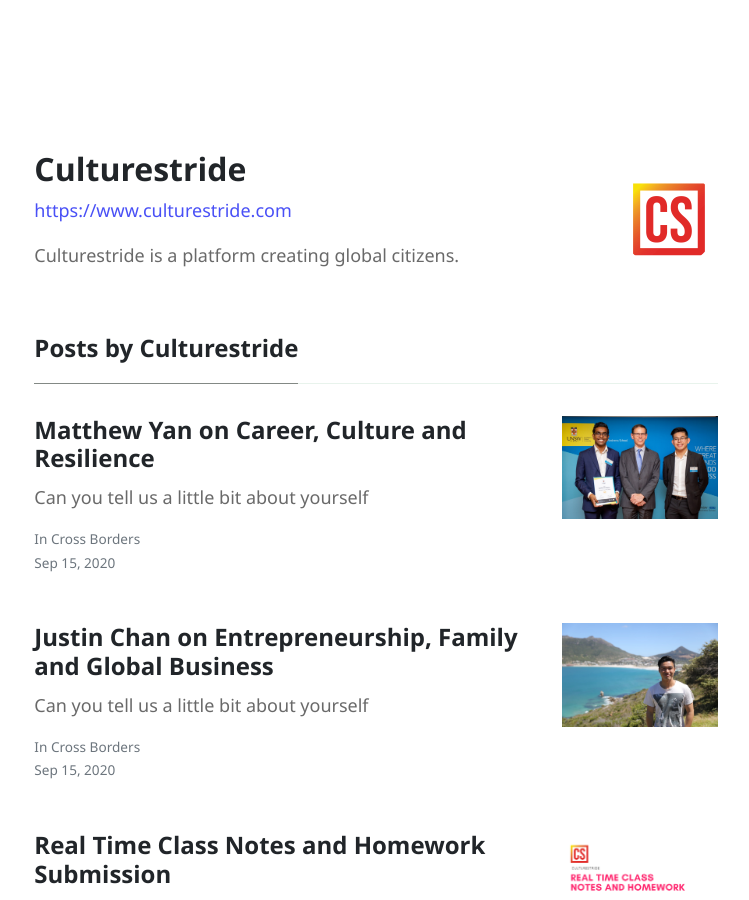
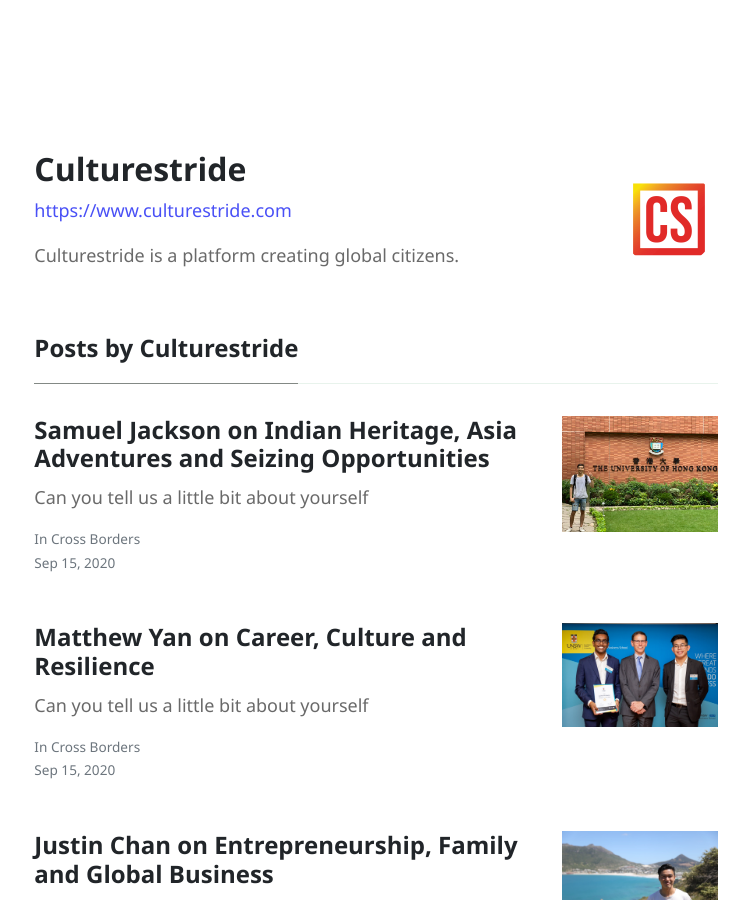
Before and after one commit to michaelliangau/culturestridethink, a Jekyll site: the page built from _pages/author-culturestride.html, in a window 1280 px wide and 900 px high. Shown: the whole window, without its empty margins (264-1013 px from the left). Built offline with Jekyll 4.4.1, drawn with Linux system fonts in a browser that asks for light colours; nearby versions of some CDN libraries; some of the changed lines change nothing that is shown; some of the changed text lies outside the part shown.

Commit message:
sam jackson done and footer editted

```diff
--- a/_layouts/default.html
+++ b/_layouts/default.html
@@ -103,12 +103,8 @@
                 </div>
                 <div>
 
-                    <a href="https://culturestride.com/contact" target="_blank">Contact</a>
                     <a style="margin-left:16px" href="https://culturestride.typeform.com/to/fkT8OF" target="_blank">For
                         Teachers</a>
-                    <a style="margin-left:16px" href="https://culturestride.com/payment">Payment</a>
-                    <a style="margin-left:16px" href="https://culturestride.com/classroom">Classroom</a>
-                    <a style="margin-left:16px" href="http://eepurl.com/gXN0lH">Join Mailing List</a>
 
                 </div>
             </div>
--- /dev/null
+++ b/_posts/2020-09-15-samuel-jackson.md
@@ -0,0 +1,39 @@
+---
+layout: post
+title:  "Samuel Jackson on Indian Heritage, Asia Adventures and Seizing Opportunities"
+categories: [Cross Borders]
+image: think/assets/images/samuel-jackson-1.jpeg
+author: culturestride
+tags: []
+---
+
+
+### Can you tell us a little bit about yourself
+
+My name is Sam and I am currently studying a Bachelor of Laws (Honours) with a Bachelor of Music (Composition) at UNSW, Sydney. I recently spent a year abroad studying in Hong Kong and Singapore on a New Colombo Plan Scholarship, and managed to travel extensively throughout the Asia-Pacific region, including through China, Vietnam and Cambodia to name a few. I met some amazing new friends, ate some great food, and learnt more about the wonderful region that Australia is situated in. When I am not studying or travelling, you can find me volunteering as a lifesaver on one of Sydney’s most famous beaches or sitting at the piano improvising and writing my own music!
+
+### Paint a picture for us on your experience growing up
+
+I was originally born in the UK but moved to Brisbane, Australia when I was three years old. Brisbane was a great place to grow up. There are so many parks and a real outdoor culture, which has inspired my love of the outdoors today. At the age of ten, my family and I moved to Sydney, Australia where I have been ever since. Despite having moved around quite a bit, Sydney is where I call home now.
+
+### What are your life and career ambitions?
+
+I am looking forward to beginning my career as a commercial lawyer in Sydney. I am interested in practicing within the area of competition or technology law. My interest in this area has definitely been nurtured by the subjects that I studied overseas at Hong Kong and Singapore, and through my experience as a paralegal over the last few years. Nonetheless, I look forward to continuing to play music and I intend to keep composing on the side.
+
+### What does culture mean to you and why are you learning Cantonese?
+
+Understanding my own culture has always been an important part of my life. My grandparents immigrated from India to Canada when they were 20 years old and I have always been fascinated about their experiences growing up as one of the only Indian families in Canada. It has always been important for me to understand their experiences and learn more about my Indian heritage. I am intrigued by the fact that my grandparents had an arranged marriage before they were even twenty and moved to Canada by themselves at such a young age. Nonetheless, despite the challenges that they faced, my grandparents thrived in Canada - my Nanaji (my grandmother) as a social worker; and my Papaji (my grandfather) as a secondary school teacher.
+
+I began learning Cantonese when I arrived in Hong Kong and believed it would be a great way to learn more about Chinese culture in Hong Kong. I wanted to be able to interact with the locals in a more culturally nuanced manner and better immerse myself in the country that I was living in on exchange. Whilst learning Cantonese was certainly a challenge, particularly coming from a background where I only speak English, I thoroughly enjoyed the experience and even built up the confidence to have some short conversations with the locals in Hong Kong. I even attempted to order my fruit and vegetables from the local wet market in Cantones (where English was not spoken), although this was certainly a challenging experience, and one that resulted in me later returning to the supermarket to buy the correct fruit and vegetables after ordering the wrong ones!
+
+### What has been the most important factor in achieving the success you’ve had?
+
+With every opportunity that I have been given, I have always worked hard and made the most of the opportunity and the learning experience. It is important to approach everything with an open mind and to do your best.
+
+### What is one piece of advice you’d share to anyone who wants to become more like you?
+
+I believe it is so important to take advantage of every opportunity that is given to you. For me, I have had the opportunity to involve myself in a variety of work opportunities and a multitude of extra-curricular activities whilst studying at university. These have undoubtedly enabled me to develop important life skills and experiences. I have also taken advantage of opportunities that have challenged me, both personally, emotionally and mentally, including living overseas in two foreign countries on exchange. However, I have found that the most challenging experiences provide the best opportunities to grow personally. In essence, every opportunity provides an opportunity to grow and develop. You never know where it may lead you!
+
+<span style="text-align:center">
+<img style="max-height:500px" src="../../think/assets/images/samuel-jackson-2.jpeg" alt="Samuel Jackson"/>
+</span>
```
Also changed, not shown: think/assets/images/samuel-jackson-1.jpeg (added), think/assets/images/samuel-jackson-2.jpeg (added).
